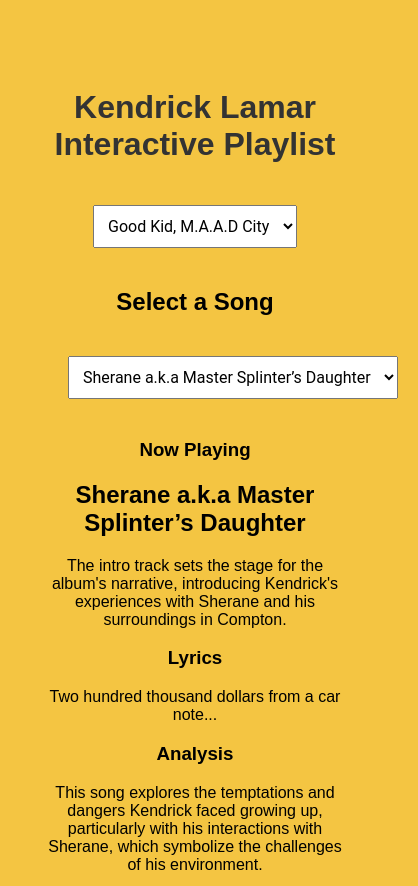
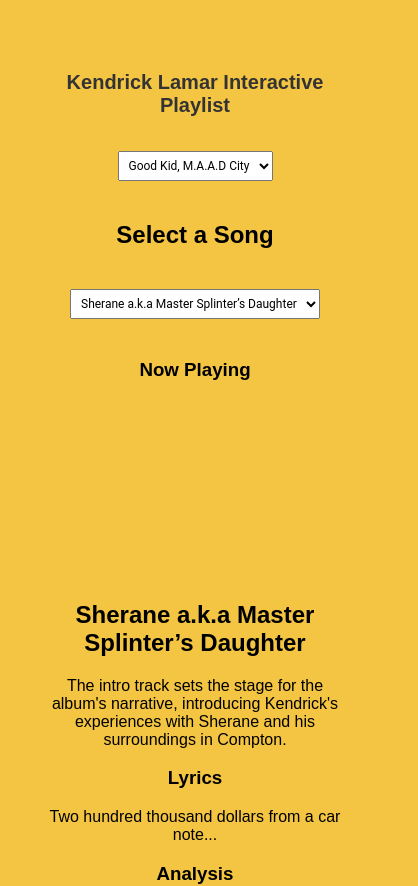
Before and after one commit to currenjin/interactive-playlist, a React (Create React App) app: page / in a window 390 px wide. Shown: the top 886 px of the page, 418 px wide, since content can reach past the window. Built offline with nearby package versions, Linux system fonts and the light colour scheme.

Commit message:
Style: 모바일 반응형 추가

```diff
--- a/src/App.css
+++ b/src/App.css
@@ -27,3 +27,38 @@
 div {
   margin-top: 20px;
 }
+
+@media (max-width: 768px) {
+  .main-container {
+    padding: 10px;
+  }
+
+  h1 {
+    font-size: 24px;
+  }
+
+  select {
+    font-size: 14px;
+    padding: 8px;
+  }
+
+  .youtube-player {
+    height: 220px;
+    width: 100%;
+  }
+}
+
+@media (max-width: 480px) {
+  h1 {
+    font-size: 20px;
+  }
+
+  select {
+    font-size: 12px;
+    padding: 6px;
+  }
+
+  .youtube-player {
+    height: 180px;
+  }
+}
--- a/src/components/Player.js
+++ b/src/components/Player.js
@@ -24,7 +24,7 @@
         return () => {
             document.body.removeChild(script);
         };
-    }, []);
+    }, [videoId]);
 
     useEffect(() => {
         if (playerInstance.current) {
@@ -41,7 +41,7 @@
     return (
         <div>
             <h3>Now Playing</h3>
-            <div ref={playerRef}></div>
+            <div ref={playerRef} className="youtube-player"></div>
         </div>
     );
 }
```
